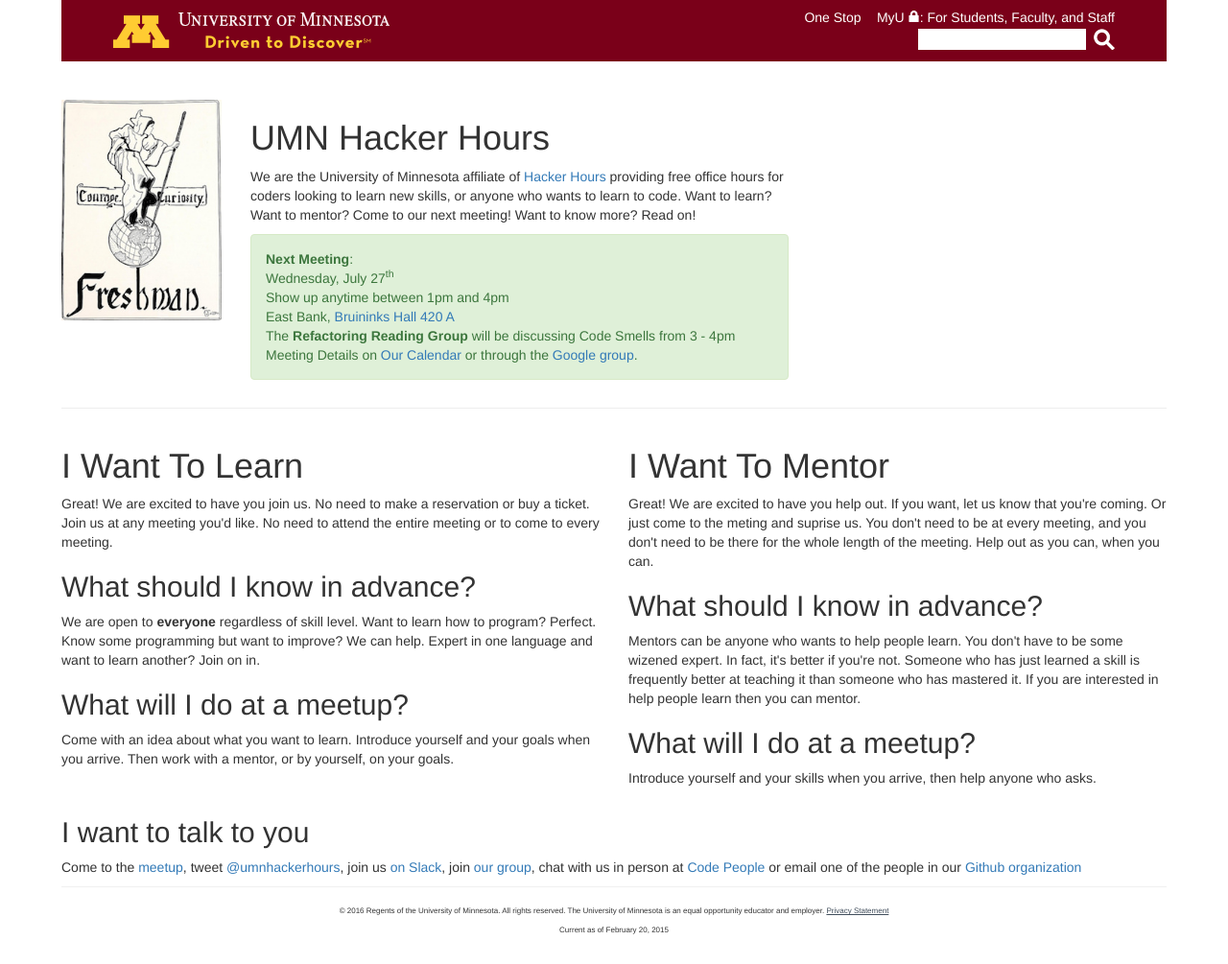
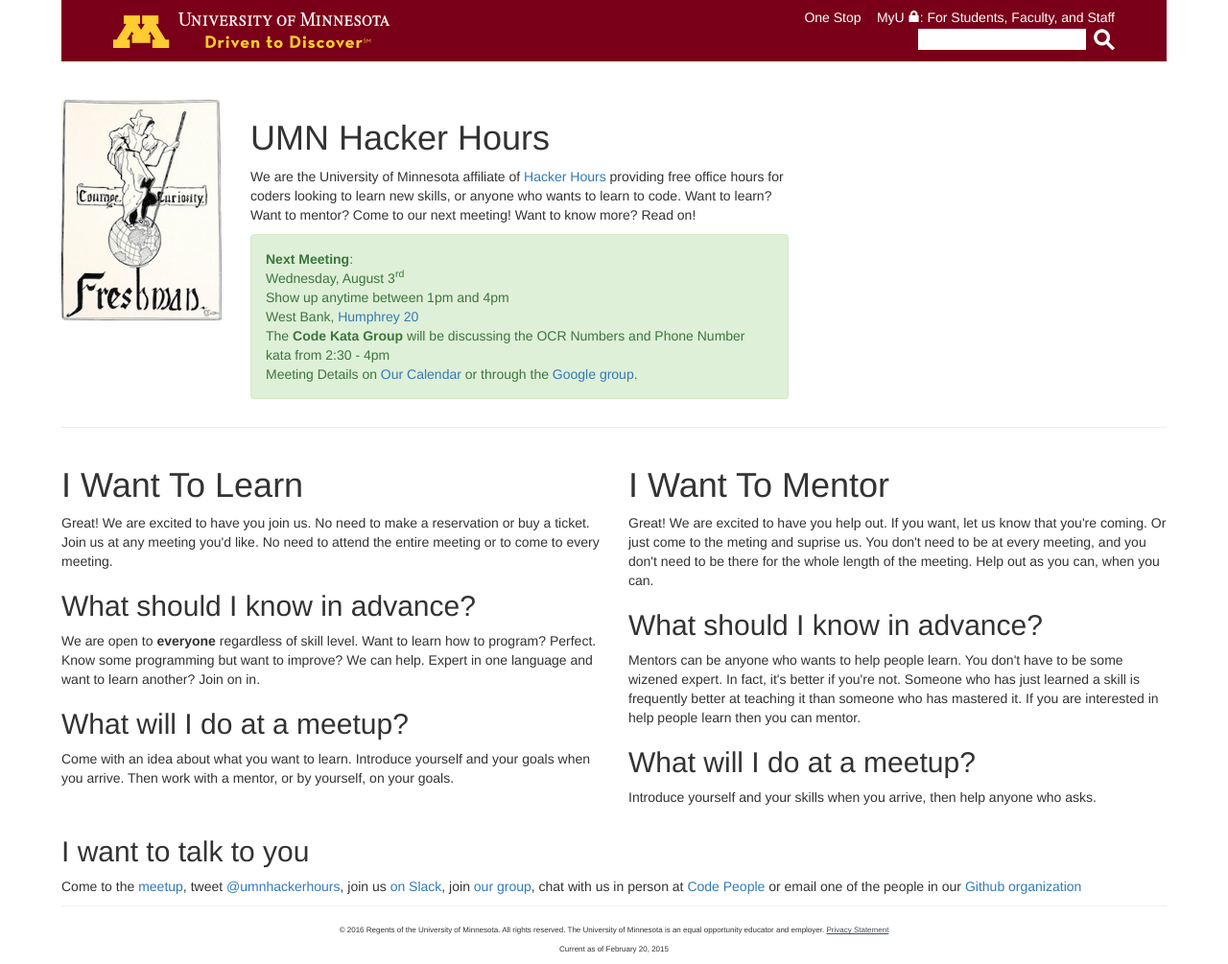
Before and after one commit to umnhackerhours/umnhackerhours.github.io, a Jekyll site: the page built from index.markdown, in a window 1280 px wide. Shown: the whole page at 96% size. Built offline with Jekyll 4.4.1, drawn with Linux system fonts in a browser that asks for light colours.

Commit message:
August 3rd

```diff
--- a/index.markdown
+++ b/index.markdown
@@ -13,7 +13,7 @@ description: Home
       <div class="alert alert-success" role="alert">
         <a class="anchor" id="next_meeting"></a>
         <strong>Next Meeting</strong>:<br />
-        Wednesday, July 27<sup>th</sup><br />
+        Wednesday, August 3<sup>rd</sup><br />
         Show up anytime between 1pm and 4pm<br />
         <!-- East Bank, <a href="http://campusmaps.umn.edu/robert-h-bruininks-hall">Bruininks Hall 420 A</a><br /> -->
         <!-- West Bank, <a href="http://campusmaps.umn.edu/hubert-h-humphrey-school-public-affairs">Humphrey 20</a><br /> -->
@@ -21,8 +21,8 @@ description: Home
         <!-- The <strong>Code Kata Group</strong> will be discussing the <a href="https://github.com/exercism/x-common/blob/master/bob.md">Bob kata</a> from 2:30 - 4pm<br /> -->
         <!-- The <strong>Refactoring Reading Group</strong> will be discussing the <a href="https://refactoring.guru/smells/long-method">Long Method Smell</a> from 3 - 4pm<br /> -->
 
-        East Bank, <a href="http://campusmaps.umn.edu/robert-h-bruininks-hall">Bruininks Hall 420 A</a><br />
-        The <strong>Refactoring Reading Group</strong> will be discussing Code Smells from 3 - 4pm<br />
+        West Bank, <a href="http://campusmaps.umn.edu/hubert-h-humphrey-school-public-affairs">Humphrey 20</a><br />
+        The <strong>Code Kata Group</strong> will be discussing the OCR Numbers and Phone Number kata from 2:30 - 4pm<br />
         Meeting Details on <a href="https://www.google.com/calendar/embed?src=umn.edu_ii9odmho4m63bsq19879mu0iis%40group.calendar.google.com&ctz=America/Chicago">Our Calendar</a> or through the <a href='https://groups.google.com/a/umn.edu/d/hackerhours'>Google group</a>.
       </div>
     </div>
```
